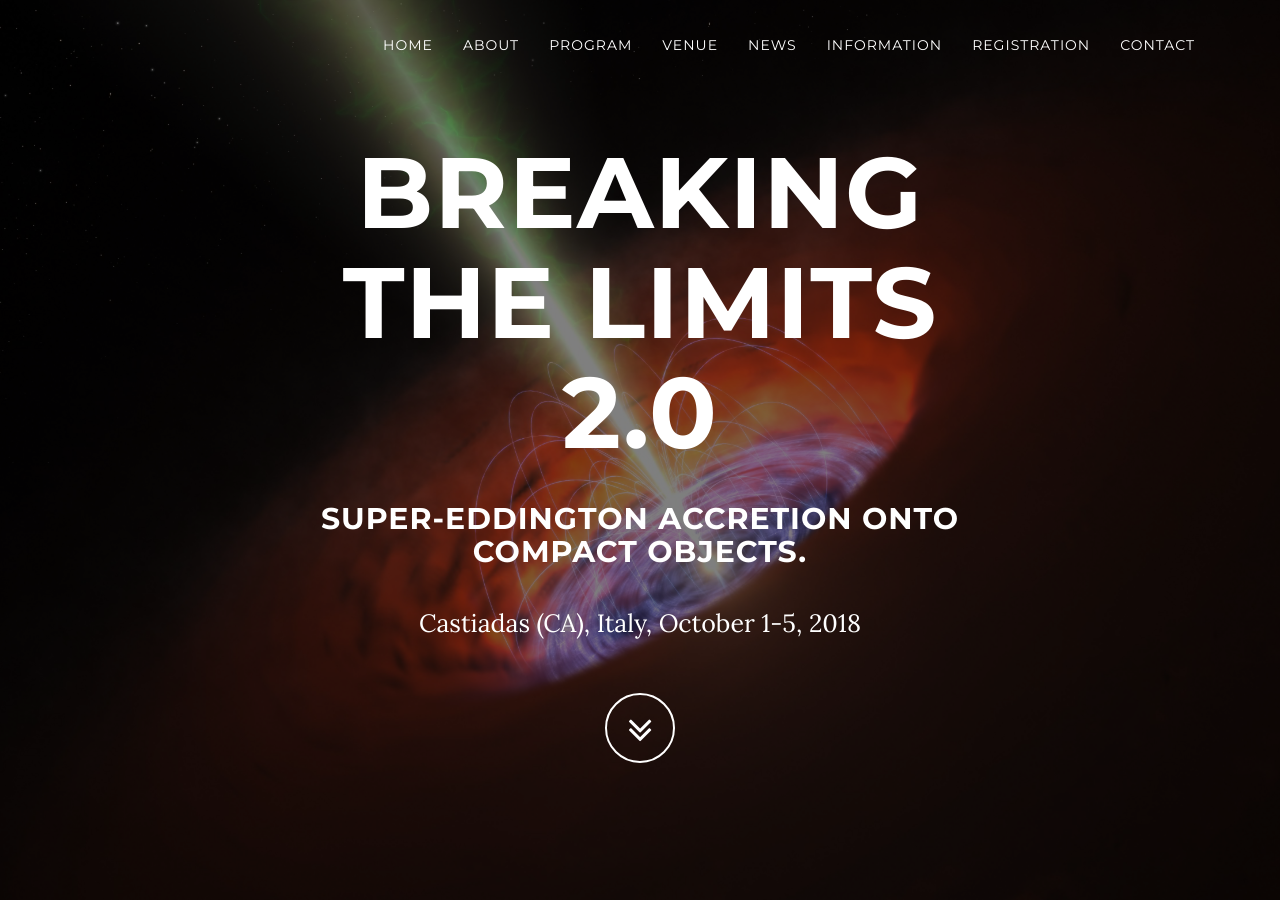
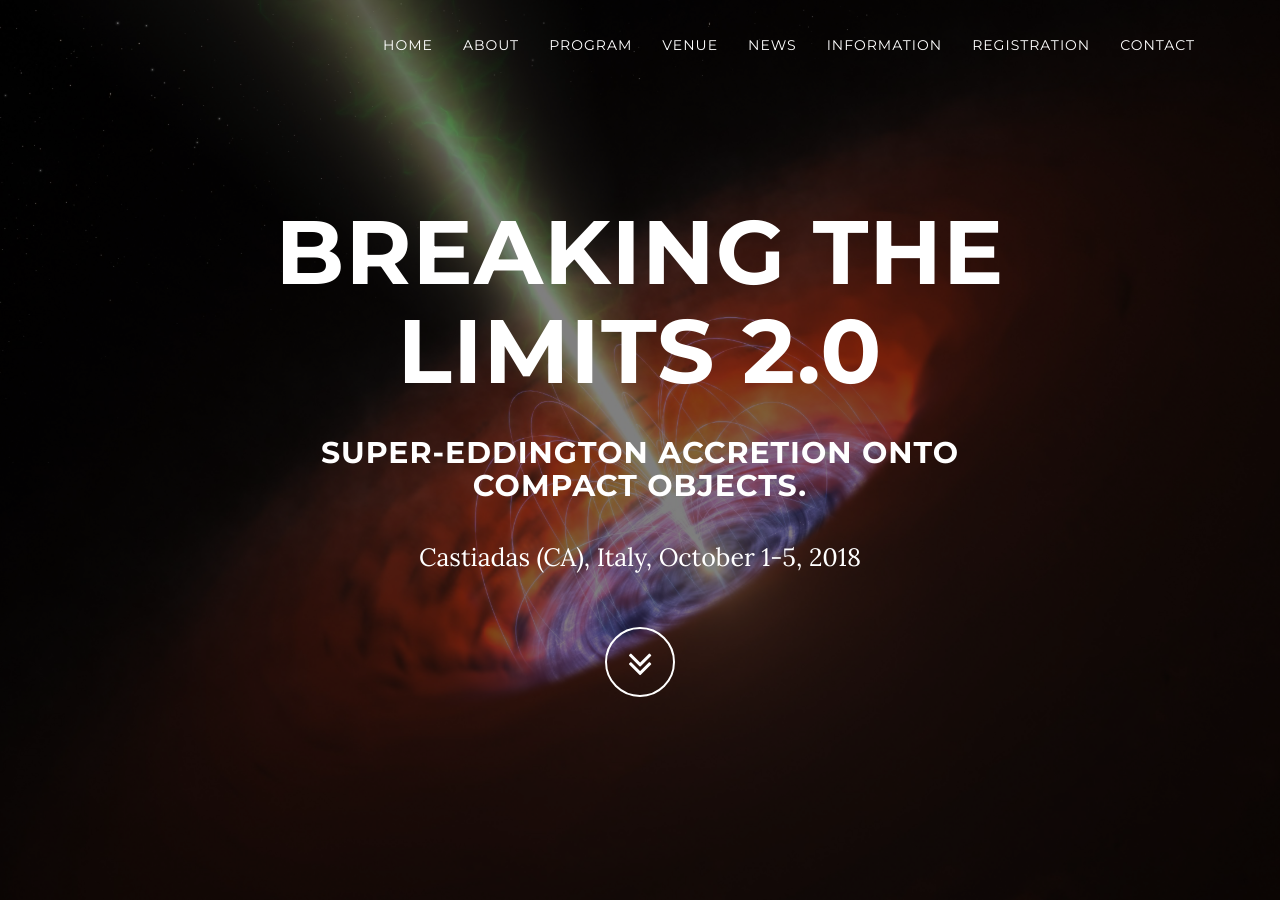
Before and after one commit to breakingthelimits/supereddington2018, a Jekyll site: the page built from index.html, in a window 1280 px wide and 900 px high. Built offline with Jekyll 4.4.1, drawn with Linux system fonts in a browser that asks for light colours.

Commit message:
Update grayscale.css

```diff
--- a/_includes/css/grayscale.css
+++ b/_includes/css/grayscale.css
@@ -171,7 +171,7 @@ a:focus {
 }
 
 .intro .intro-body .brand-heading {
-    font-size: 40px;
+    font-size: 35px;
 }
 
 .intro .intro-body .intro-text {
@@ -185,7 +185,7 @@ a:focus {
     }
 
     .intro .intro-body .brand-heading {
-        font-size: 100px;
+        font-size: 90px;
     }
 
     .intro .intro-body .intro-text {
```
